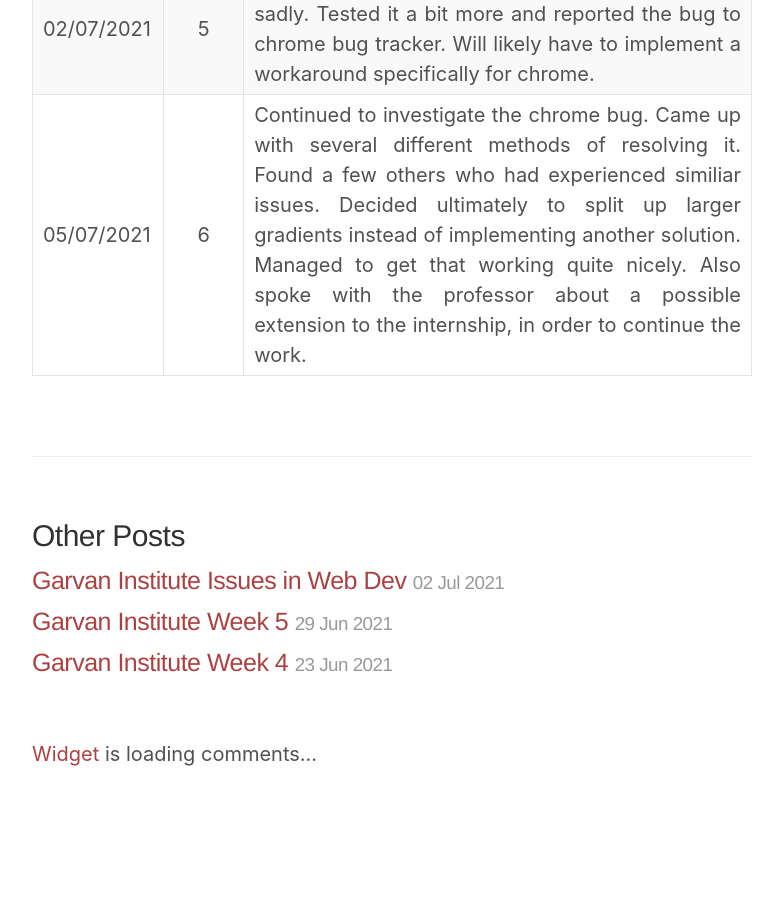
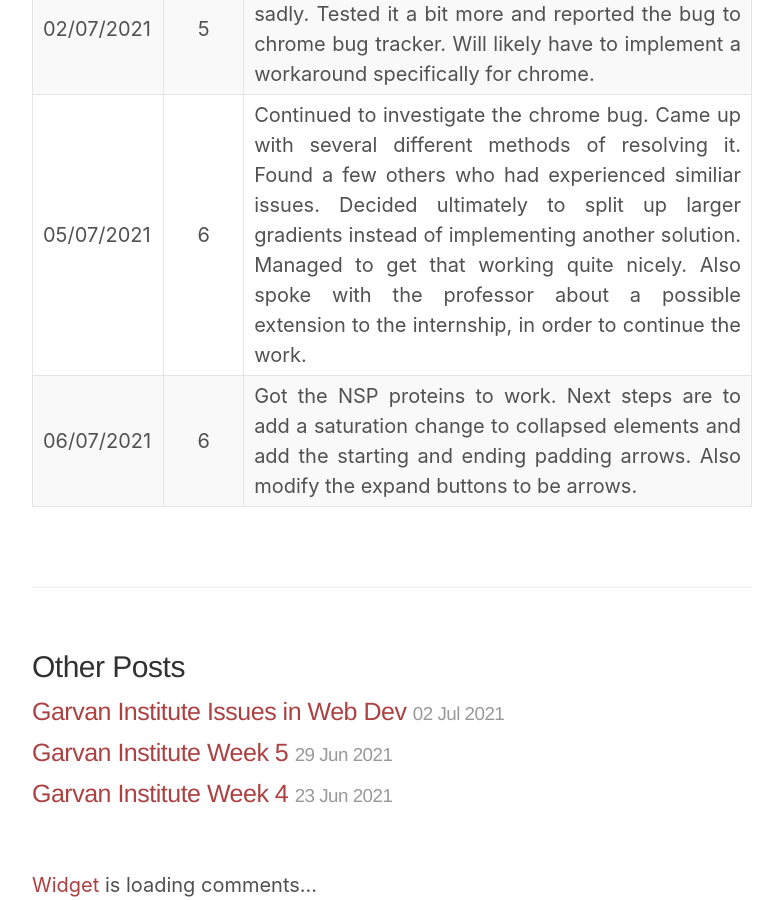
Before and after one commit to Key-Puncher/key-puncher.github.io, a Jekyll site: the page built from _posts/2021-06-08-garvan-institute-activity-log.md, in a window 1280 px wide and 900 px high, scrolled down 3768 px. Shown: the whole window, without its empty margins (248-1031 px from the left). Built offline with Jekyll 4.4.1, drawn with Linux system fonts in a browser that asks for light colours; a style sheet for code colours, icons or effects is not loaded; before the commit the page ends 4537 px from its top, so only the background shows below that.

Commit message:
Update 2021-06-08-garvan-institute-activity-log.md

```diff
--- a/_posts/2021-06-08-garvan-institute-activity-log.md
+++ b/_posts/2021-06-08-garvan-institute-activity-log.md
@@ -25,3 +25,4 @@ title: Garvan Institute Activity Log
 | 30/06/2021 | 6 | There is a bug in chrome where the dividers are blurred. It works fine in Firefox and Safari. Seems to be an issue with the way web-kit renders gradients. Not sure how to fix it yet, posted a question on stack overflow. |
 | 02/07/2021 | 5 | Stackoverflow didn't get any good responses sadly. Tested it a bit more and reported the bug to chrome bug tracker. Will likely have to implement a workaround specifically for chrome. |
 | 05/07/2021 | 6 | Continued to investigate the chrome bug. Came up with several different methods of resolving it. Found a few others who had experienced similiar issues. Decided ultimately to split up larger gradients instead of implementing another solution. Managed to get that working quite nicely. Also spoke with the professor about a possible extension to the internship, in order to continue the work. |
+| 06/07/2021 | 6 | Got the NSP proteins to work. Next steps are to add a saturation change to collapsed elements and add the starting and ending padding arrows. Also modify the expand buttons to be arrows. |
```
